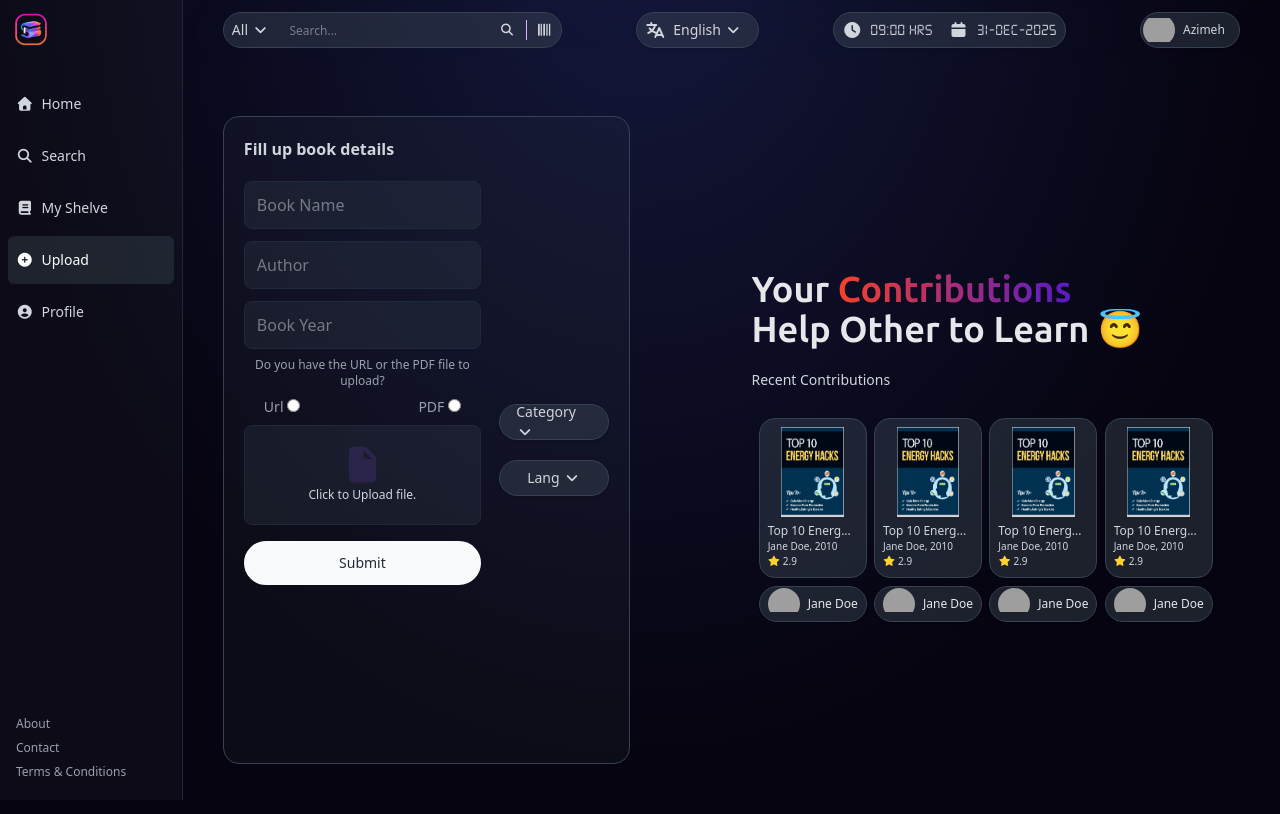
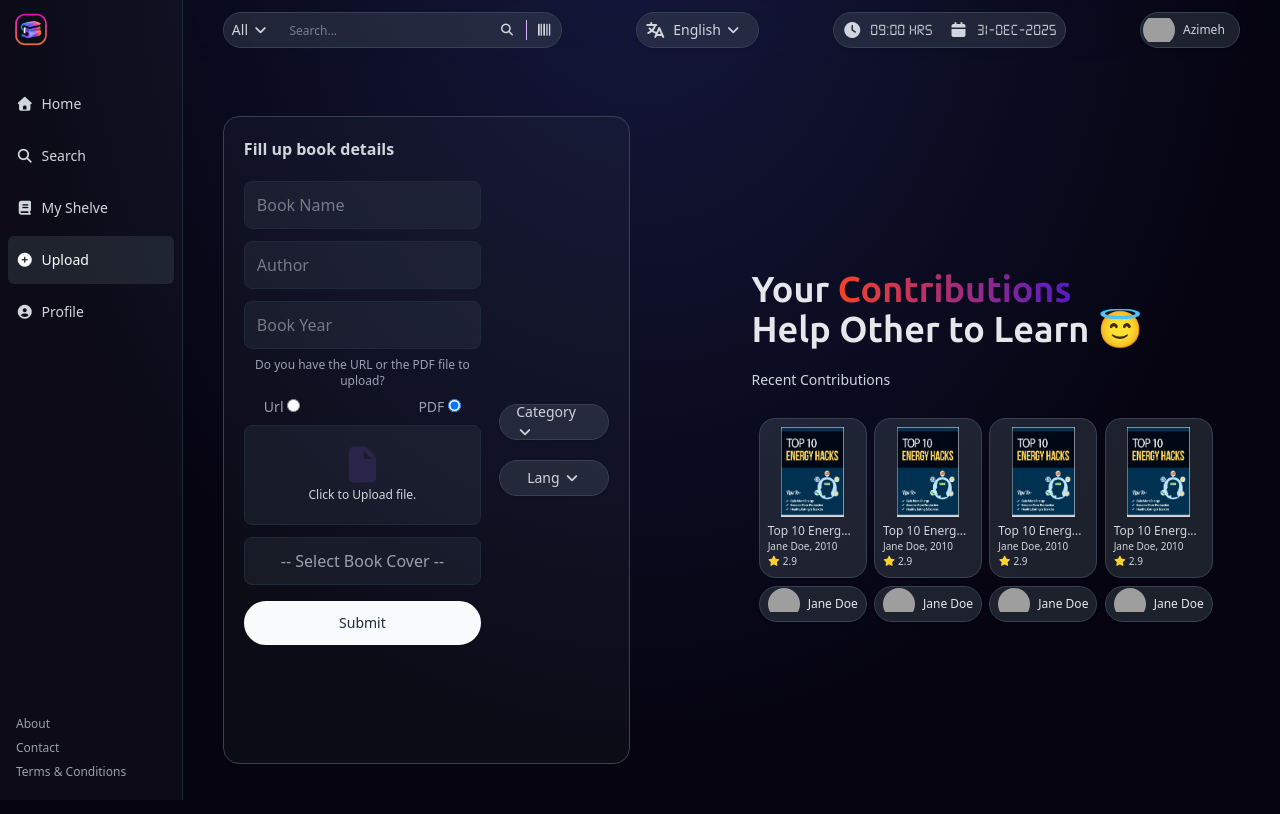
Before and after one commit to zimcodes1/E-Library, a React (Vite) app in the folder client/: page /upload in a window 1280 px wide. Shown: the top 814 px of the page. Built offline with nearby package versions, Linux system fonts and the light colour scheme; grey boxes are pictures that could not be loaded.

Commit message:
feat: update the Upload form to include cover image for the book

```diff
--- a/client/src/components/TopMenu.tsx
+++ b/client/src/components/TopMenu.tsx
@@ -21,7 +21,7 @@ function TopMenu() {
                 <Link to="/login"><Button text="Sign In"></Button></Link>
             </span>
             <span className="relative hidden max-sm:flex">
-                <i onClick={()=>{(activeState=='hidden') ? setActiveState('max-sm:flex') : setActiveState('hidden')}} className="fa fa-bars text-gray-50 hidden text-2xl cursor-pointer"></i>
+                <i onClick={() => { (activeState == 'hidden') ? setActiveState('max-sm:flex') : setActiveState('hidden') }} className="fa fa-bars text-gray-50 hidden text-2xl cursor-pointer"></i>
                 <div className={`${activeState} flex-col overflow-hidden w-25 h-fit rounded-2xl bg-[#31303e] border border-gray-700 absolute top-7 right-0`}>
                     <span className="flex w-full h-10 justify-start items-center hover:bg-[#413f52]"><Link to="/" className="text-gray-300 text-sm p-2 mx-2">Home</Link></span>
                     <span className="flex w-full h-10 justify-start items-center hover:bg-[#413f52]"><Link to="#" className="text-gray-300 text-sm p-2 mx-2">Search</Link></span>
@@ -64,12 +64,14 @@ export function TopBar() {
                 </span>
             </span>
             {/* User Profile */}
-            <span className="flex h-9 min-w-25 px-0.5 rounded-4xl bg-[#4857605a] justify-start items-center border border-gray-700 shadow cursor-pointer">
-                <span className="h-8 w-8 rounded-full flex justify-center items-center overflow-hidden">
-                    <img src="/images/user.jpg" alt="User" className="w-full h-auto" />
+            <Link to='/profile'>
+                <span className="flex h-9 min-w-25 px-0.5 rounded-4xl bg-[#4857605a] justify-start items-center border border-gray-700 shadow cursor-pointer">
+                    <span className="h-8 w-8 rounded-full flex justify-center items-center overflow-hidden">
+                        <img src="/images/user.jpg" alt="User" className="w-full h-auto" />
+                    </span>
+                    <p className="text-xs ml-2 text-gray-300">Azimeh</p>
                 </span>
-                <p className="text-xs ml-2 text-gray-300">Azimeh</p>
-            </span>
+            </Link>
         </div>
     )
 }
--- a/client/src/pages/Upload.tsx
+++ b/client/src/pages/Upload.tsx
@@ -6,10 +6,10 @@ import Button from "../components/ui/Button";
 import BookItem from "../components/BookItem";
 import truncate from "../truncateText";
 
-function Contribution(){
+function Contribution() {
 
-  useEffect(()=>{document.title = 'Upload Your Book | Libronet'}, [])
-  return(
+  useEffect(() => { document.title = 'Upload Your Book | Libronet' }, [])
+  return (
     <div className="h-50 w-fit flex justify-between flex-col">
       <BookItem bookImage="/images/books/energy_hacks.png" bookDetails={{ title: 'Top 10 Energy Hacks', author: 'Jane Doe', year: 2010, rating: 2.9 }}></BookItem>
       <span className="flex h-9 w-full p-2 rounded-4xl bg-[#4857605a] justify-center items-center border border-gray-700 shadow cursor-pointer">
@@ -36,7 +36,7 @@ function UploadPage() {
         <div className="w-full h-full flex mt-15 justify-center items-center">
           <div className="w-1/2 flex h-full justify-start items-center">
             <form action="" className="w-8/10 h-9/10 p-5 rounded-2xl flex justify-between items-center bg-[#48576019] border border-gray-700">
-              <div className="w-[65%] h-full flex flex-col">
+              <div className="w-[65%] h-full flex flex-col  overflow-scroll no-scrollbar">
                 <h3 className="text-gray-300 font-semibold"> Fill up book details</h3>
                 <span className="mt-5">
                   <input type="text" placeholder="Book Name" className="pl-3 h-12 rounded-lg w-full bg-[#4857602f] border border-gray-800 text-gray-300 outline-0 ring-0" />
@@ -45,7 +45,7 @@ function UploadPage() {
                   <p className="text-gray-400 text-xs mt-2 text-center">Do you have the URL or the PDF file to upload?</p>
                   <span className="flex justify-between items-center mt-2 text-sm text-gray-400 px-5">
                     <span>Url <input type="radio" value='url' name="format" onChange={() => { setfileUploadFormat('URL') }} /></span>
-                    <span>PDF <input type="radio" value='file' name="format" onChange={() => { setfileUploadFormat('PDF') }} /></span>
+                    <span>PDF <input type="radio" value='file' name="format" onChange={() => { setfileUploadFormat('PDF') }} defaultChecked /></span>
                   </span>
                   {(fileUploadFormat == 'URL') ? (
                     <input type="url" placeholder="Link to file..." className="pl-3 mt-3 h-12 rounded-lg w-full bg-[#4857602f] border border-gray-800 text-gray-300 outline-0 ring-0" />
@@ -56,6 +56,10 @@ function UploadPage() {
                       <input type="file" accept=".pdf" className="hidden" id="fileInput" />
                     </div>
                   )}
+                  <div onClick={() => { document.getElementById('bookCover')?.click() }} className="flex mt-3 h-12 rounded-lg w-full bg-[#4857602f] border border-gray-800 text-gray-300 justify-center items-center cursor-pointer">
+                    <p className="text-gray-400">-- Select Book Cover --</p>
+                    <input type="file" accept=".png, .jpg, .avif, .webp" className="hidden" id="bookCover" />
+                  </div>
                 </span>
                 <Button text="Submit" styles="mt-4"></Button>
               </div>
```
Lines whose indentation alone changed are shown as unchanged.
